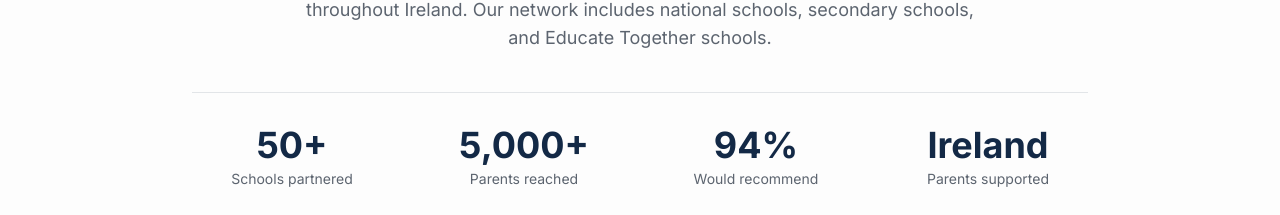
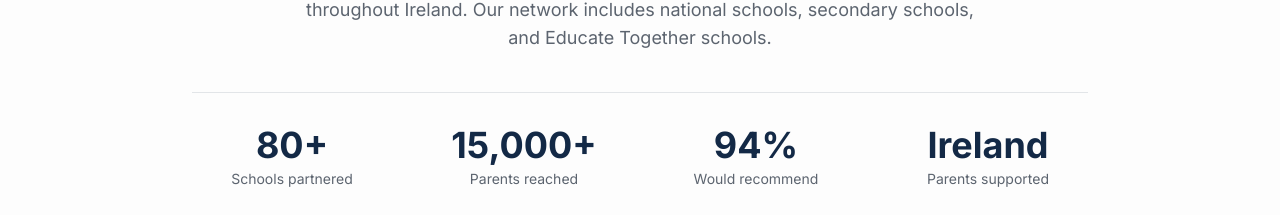
Before and after one commit to Gearoid-Cleere/pati-website, a Next.js app: page /schools in a window 1280 px wide. Shown: the part 6639-6854 px from the top of the page. Built offline with nearby package versions, Linux system fonts and the light colour scheme.

Commit message:
Update credibility-section

```diff
--- a/components/credibility-section.tsx
+++ b/components/credibility-section.tsx
@@ -19,12 +19,12 @@ export function CredibilitySection() {
 
           <div className="grid grid-cols-2 md:grid-cols-4 gap-8 py-8 border-y border-border">
             <div>
-              <p className="text-3xl md:text-4xl font-bold text-primary">50+</p>
+              <p className="text-3xl md:text-4xl font-bold text-primary">80+</p>
               <p className="text-sm text-muted-foreground mt-1">Schools partnered</p>
             </div>
 
             <div>
-              <p className="text-3xl md:text-4xl font-bold text-primary">5,000+</p>
+              <p className="text-3xl md:text-4xl font-bold text-primary">15,000+</p>
               <p className="text-sm text-muted-foreground mt-1">Parents reached</p>
             </div>
 
```
